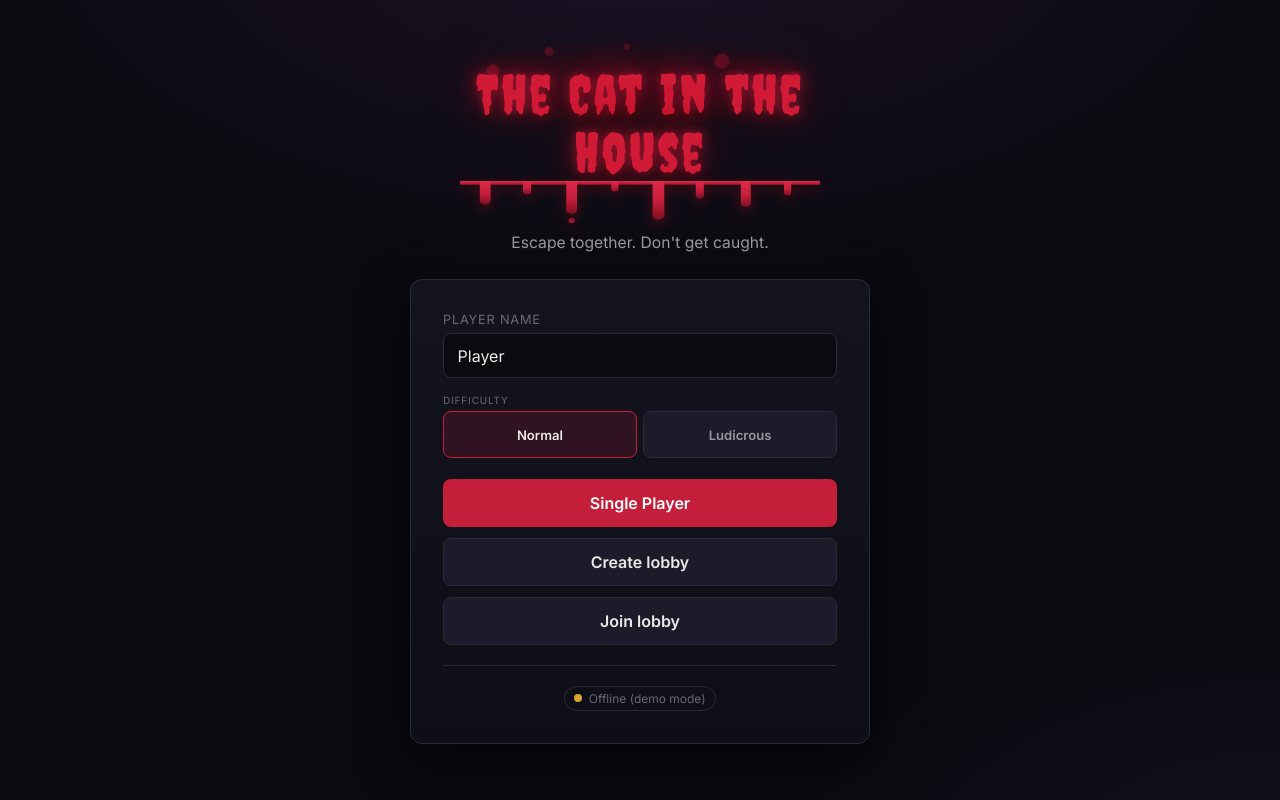
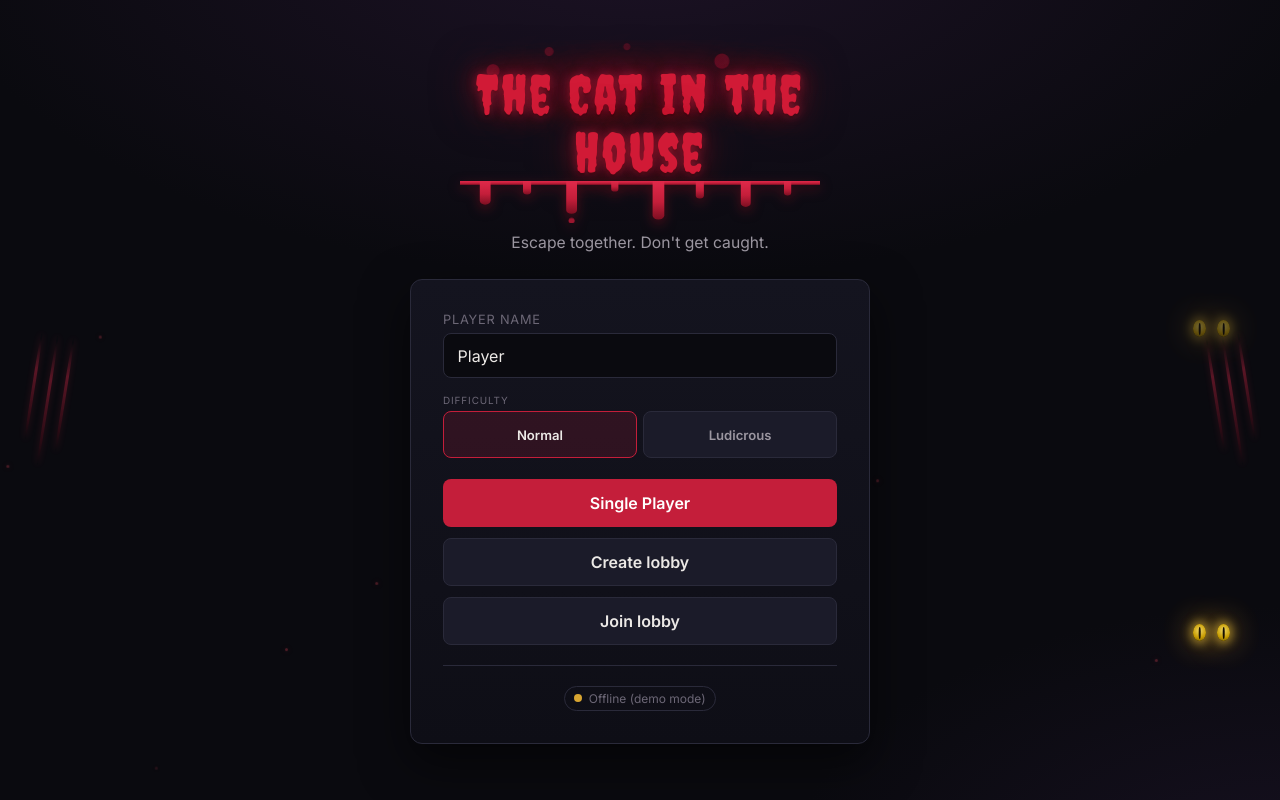
Before and after one commit to jsoto1233/the-cat-in-the-house, a React (Vite) app in the folder client/: page / in a window 1280 px wide. Built offline with nearby package versions, Linux system fonts and the light colour scheme; no server answers.

Commit message:
Lobby changes

```diff
--- a/client/src/styles.css
+++ b/client/src/styles.css
@@ -1129,3 +1129,172 @@ input {
   gap: 12px;
   padding: 16px;
 }
+
+/* ------------------------------------------------------------------ */
+/* Main-menu atmosphere: glowing cat eyes, blood-streak claws, and     */
+/* drifting embers filling the empty sides. Purely decorative — sits   */
+/* behind the menu and never captures clicks.                          */
+/* ------------------------------------------------------------------ */
+.screen {
+  position: relative;
+}
+.screen__inner {
+  position: relative;
+  z-index: 1;
+}
+
+.menu-decor {
+  position: absolute;
+  inset: 0;
+  overflow: hidden;
+  pointer-events: none;
+  z-index: 0;
+}
+
+.menu-decor__side {
+  position: absolute;
+  top: 0;
+  bottom: 0;
+  width: 26%;
+}
+.menu-decor__side--left {
+  left: 0;
+}
+.menu-decor__side--right {
+  right: 0;
+}
+
+/* Glowing cat eyes peering out of the shadows. */
+.cat-eyes {
+  position: absolute;
+  display: flex;
+  gap: 11px;
+  opacity: 0;
+  animation: eye-peek 10s ease-in-out infinite;
+}
+.cat-eyes span {
+  position: relative;
+  width: 13px;
+  height: 17px;
+  border-radius: 50%;
+  background: radial-gradient(circle at 50% 38%, #ffe66a, #d6a800 58%, #6b5600);
+  box-shadow: 0 0 10px 3px rgba(255, 210, 60, 0.55),
+    0 0 26px 10px rgba(255, 180, 40, 0.22);
+}
+.cat-eyes span::after {
+  content: "";
+  position: absolute;
+  top: 50%;
+  left: 50%;
+  width: 2.6px;
+  height: 72%;
+  transform: translate(-50%, -50%);
+  background: #170f00;
+  border-radius: 45%;
+}
+.menu-decor__side--left .cat-eyes {
+  left: 15%;
+}
+.menu-decor__side--right .cat-eyes {
+  right: 15%;
+}
+.cat-eyes--high {
+  top: 24%;
+}
+.cat-eyes--low {
+  top: 64%;
+}
+.menu-decor__side--right .cat-eyes--high {
+  top: 40%;
+  animation-delay: 3.6s;
+}
+.menu-decor__side--left .cat-eyes--low {
+  animation-delay: 5.4s;
+}
+.menu-decor__side--right .cat-eyes--low {
+  top: 78%;
+  animation-delay: 1.8s;
+}
+
+@keyframes eye-peek {
+  0%, 16% { opacity: 0; }
+  22% { opacity: 0.95; }
+  30% { opacity: 0.5; } /* a slow blink */
+  38% { opacity: 0.95; }
+  48%, 100% { opacity: 0; }
+}
+
+/* Blood-streak claw marks down the sides. */
+.claws {
+  position: absolute;
+  top: 42%;
+  width: 44px;
+  height: 130px;
+  opacity: 0.5;
+}
+.menu-decor__side--left .claws {
+  left: 9%;
+  transform: rotate(9deg);
+}
+.menu-decor__side--right .claws {
+  right: 9%;
+  transform: scaleX(-1) rotate(9deg);
+}
+.claws i {
+  position: absolute;
+  top: 0;
+  width: 3px;
+  height: 100%;
+  background: linear-gradient(
+    to bottom,
+    transparent 4%,
+    rgba(224, 41, 74, 0.75) 34%,
+    rgba(125, 15, 34, 0.55) 82%,
+    transparent
+  );
+  border-radius: 40%;
+  box-shadow: 0 0 6px rgba(224, 41, 74, 0.4);
+}
+.claws i:nth-child(1) {
+  left: 0;
+  height: 82%;
+}
+.claws i:nth-child(2) {
+  left: 16px;
+  height: 100%;
+}
+.claws i:nth-child(3) {
+  left: 32px;
+  height: 88%;
+}
+
+/* Drifting embers rising through the dark. */
+.mote {
+  position: absolute;
+  bottom: -12px;
+  width: 3px;
+  height: 3px;
+  border-radius: 50%;
+  background: rgba(224, 70, 90, 0.55);
+  box-shadow: 0 0 6px rgba(224, 70, 90, 0.45);
+  opacity: 0;
+  animation-name: mote-drift;
+  animation-timing-function: linear;
+  animation-iteration-count: infinite;
+}
+@keyframes mote-drift {
+  0% { transform: translate(0, 0); opacity: 0; }
+  12% { opacity: 0.6; }
+  88% { opacity: 0.4; }
+  100% { transform: translate(16px, -108vh); opacity: 0; }
+}
+
+@media (prefers-reduced-motion: reduce) {
+  .cat-eyes {
+    animation: none;
+    opacity: 0.55;
+  }
+  .mote {
+    display: none;
+  }
+}
--- a/client/src/ui/screens/MainMenu.tsx
+++ b/client/src/ui/screens/MainMenu.tsx
@@ -23,6 +23,49 @@ export function MainMenu() {
 
   return (
     <div className="screen">
+      <div className="menu-decor" aria-hidden="true">
+        <div className="menu-decor__side menu-decor__side--left">
+          <div className="claws">
+            <i />
+            <i />
+            <i />
+          </div>
+          <div className="cat-eyes cat-eyes--high">
+            <span />
+            <span />
+          </div>
+          <div className="cat-eyes cat-eyes--low">
+            <span />
+            <span />
+          </div>
+        </div>
+        <div className="menu-decor__side menu-decor__side--right">
+          <div className="claws">
+            <i />
+            <i />
+            <i />
+          </div>
+          <div className="cat-eyes cat-eyes--high">
+            <span />
+            <span />
+          </div>
+          <div className="cat-eyes cat-eyes--low">
+            <span />
+            <span />
+          </div>
+        </div>
+        {Array.from({ length: 16 }).map((_, i) => (
+          <span
+            key={i}
+            className="mote"
+            style={{
+              left: `${(i * 61 + 7) % 100}%`,
+              animationDelay: `${(i * 0.9) % 11}s`,
+              animationDuration: `${10 + (i % 6) * 2}s`
+            }}
+          />
+        ))}
+      </div>
       <div className="screen__inner">
         <div className="brand brand--bleed">
           <h1 className="brand__title brand__title--bleed">The Cat in the House</h1>
```
